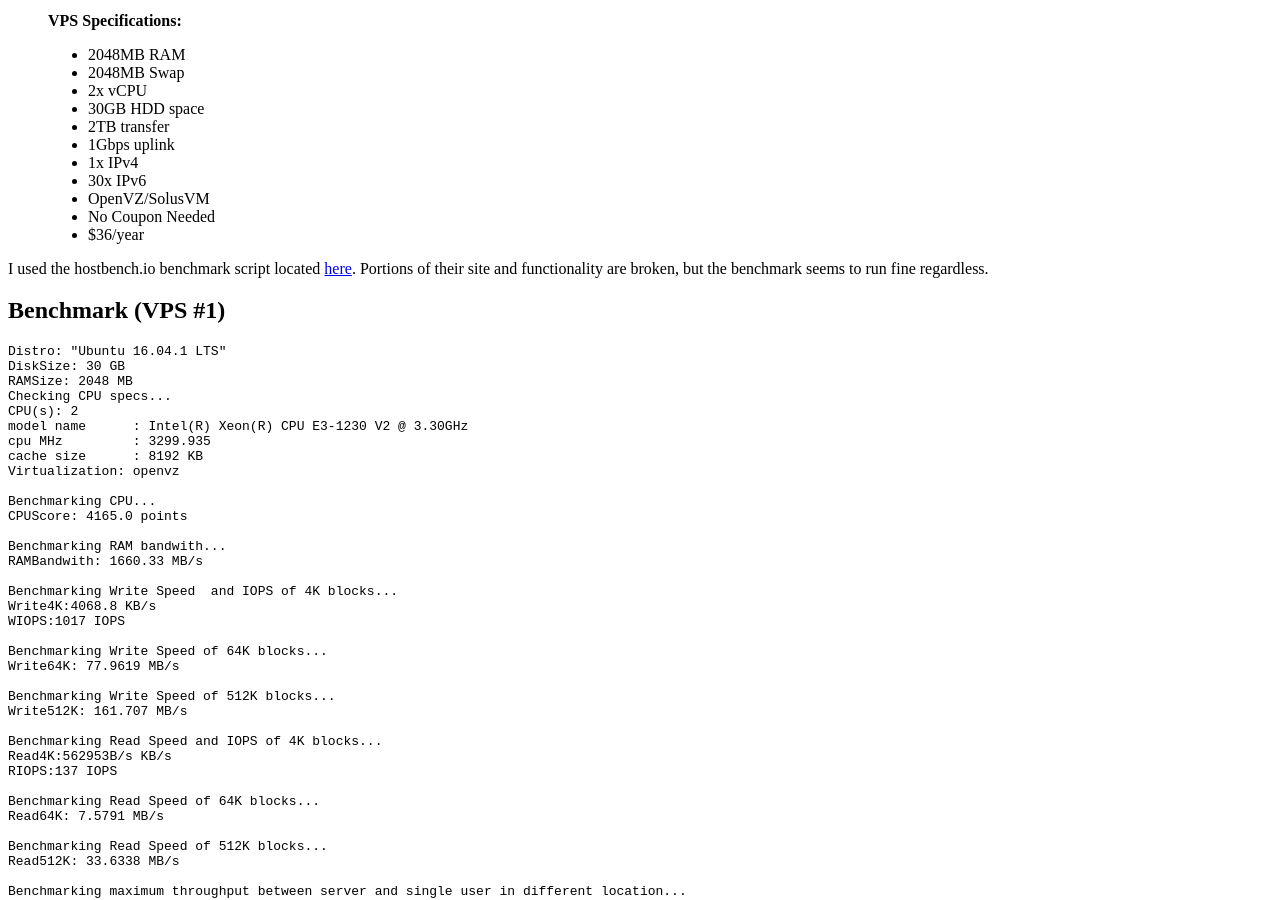
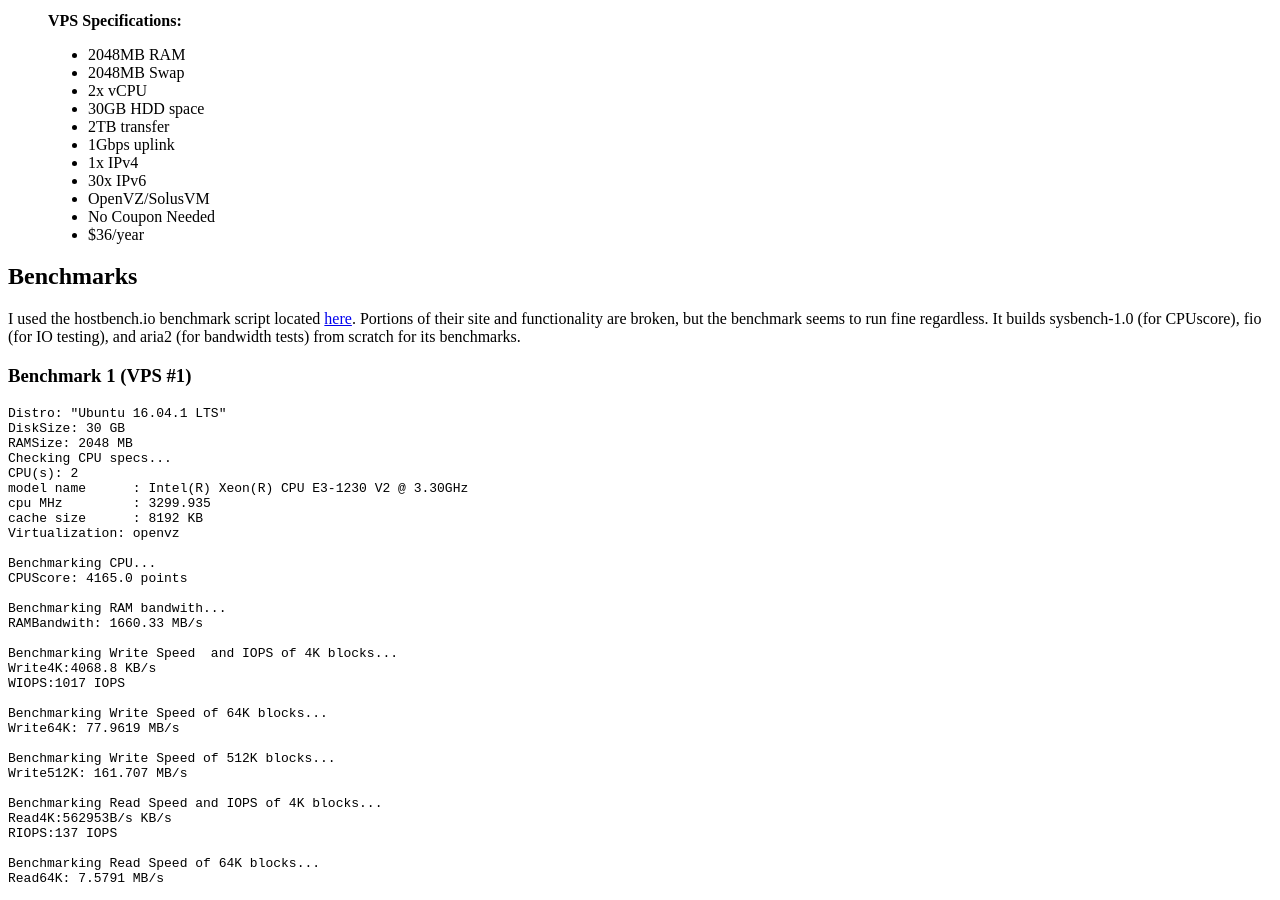
Before and after one commit to Xioustic/xioustic.github.io, a Jekyll site: the page built from _posts/2017-01-10-woothosting-vps-performance.md, in a window 1280 px wide and 900 px high, scrolled down 996 px. Built offline with Jekyll 4.4.1, drawn with Linux system fonts in a browser that asks for light colours; nearby versions of some CDN libraries; Markdown is read by kramdown in place of the engine named in the settings; comment, search, counter and statistics services are not loaded; some of the changed text lies outside the part shown.

Commit message:
Update 2017-01-10-woothosting-vps-performance.md

````diff
--- a/_posts/2017-01-10-woothosting-vps-performance.md
+++ b/_posts/2017-01-10-woothosting-vps-performance.md
@@ -31,9 +31,10 @@ Just quickly dumping a benchmark for my $36/yr BOGO WootHosting VPS, purchased o
 > - No Coupon Needed
 > - $36/year
 
-I used the hostbench.io benchmark script located [here](https://github.com/Lomand/hostbench.sh). Portions of their site and functionality are broken, but the benchmark seems to run fine regardless.
+## Benchmarks
+I used the hostbench.io benchmark script located [here](https://github.com/Lomand/hostbench.sh). Portions of their site and functionality are broken, but the benchmark seems to run fine regardless. It builds sysbench-1.0 (for CPUscore), fio (for IO testing), and aria2 (for bandwidth tests) from scratch for its benchmarks.
 
-## Benchmark (VPS #1)
+### Benchmark 1 (VPS #1)
 ```
 Distro: "Ubuntu 16.04.1 LTS"
 DiskSize: 30 GB
````
Also changed, not shown: other parts of _posts/2017-01-10-woothosting-vps-performance.md (+2 -1 lines).
